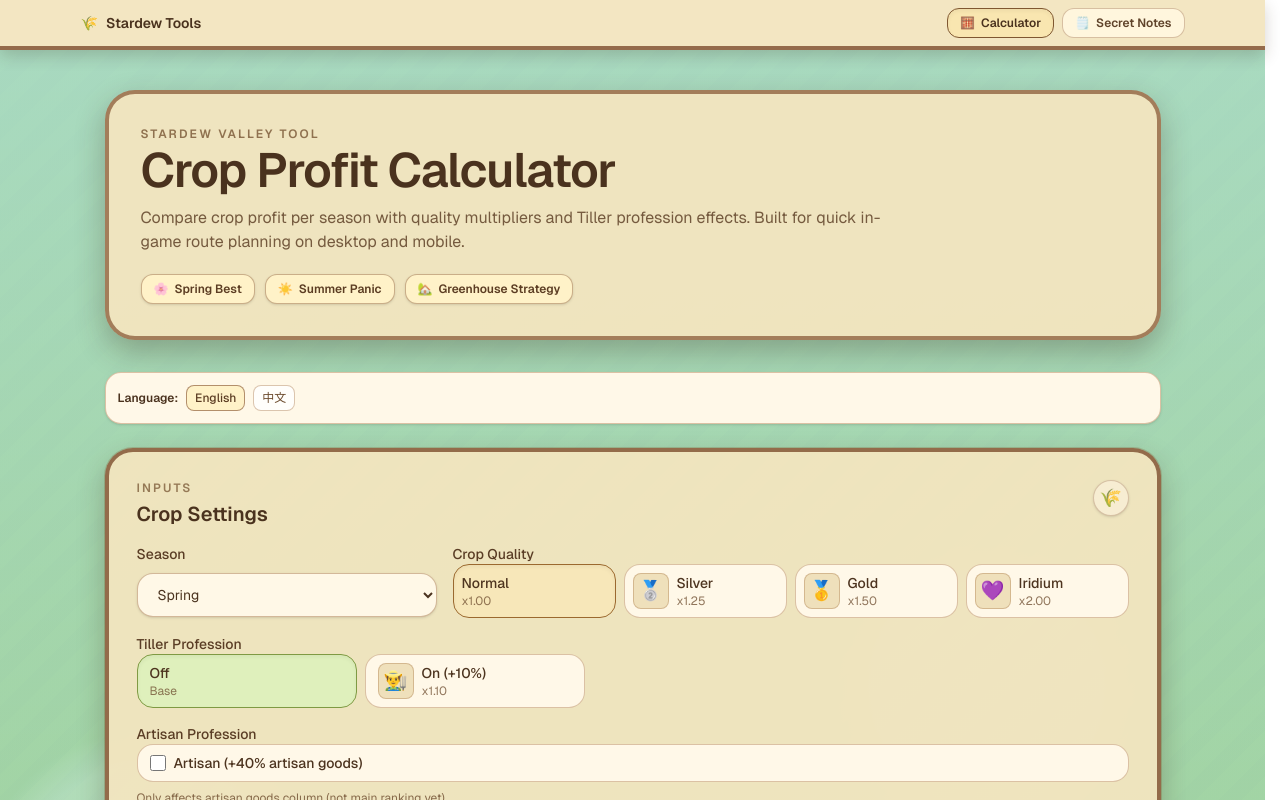
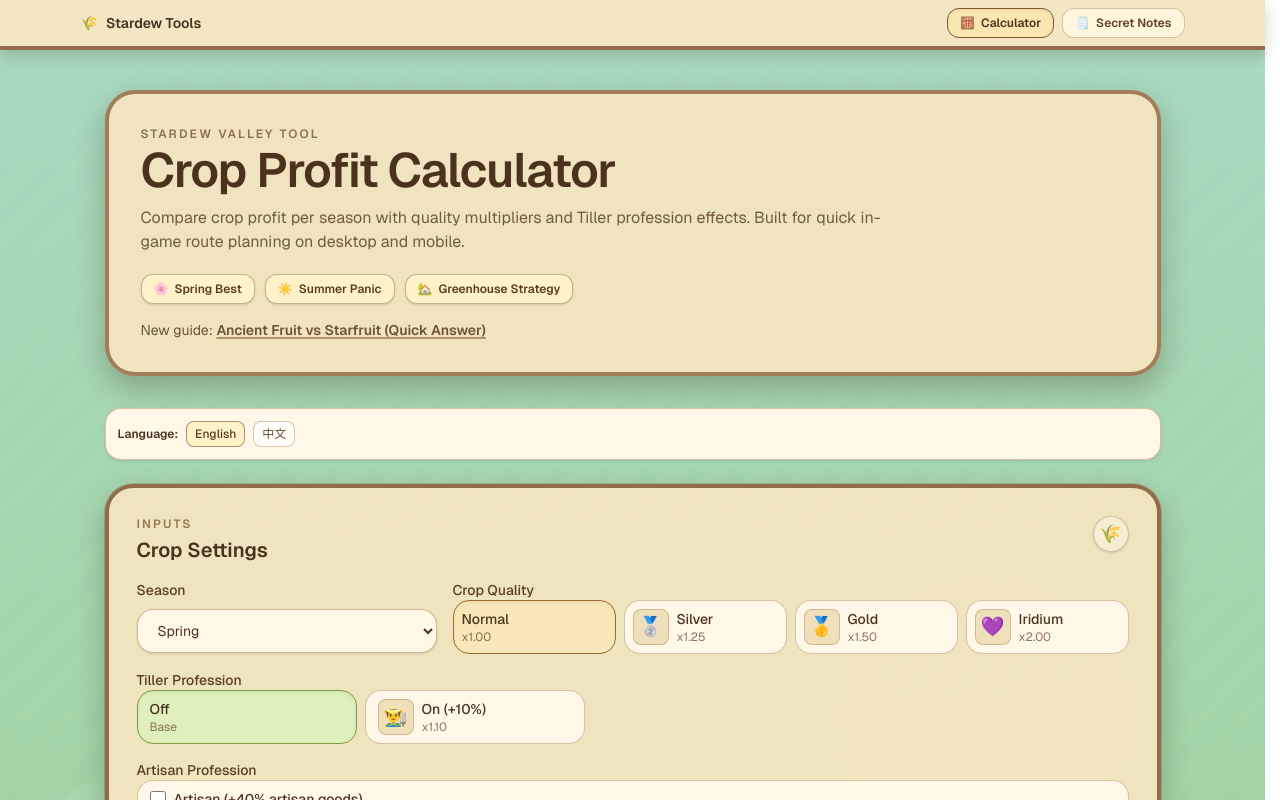
Before and after one commit to yuzhoudabaozhayujiamigou-cloud/stardew-tools, a Next.js app in the folder stardew-tools/: page /calculator in a window 1280 px wide. Shown: the top 800 px of the page. Built offline with nearby package versions, Linux system fonts and the light colour scheme.

Commit message:
feat(seo): add calculator internal links to guides and presets

```diff
--- a/stardew-tools/src/app/calculator/page.tsx
+++ b/stardew-tools/src/app/calculator/page.tsx
@@ -122,6 +122,16 @@
               </Link>
             ))}
           </div>
+
+          <p className="mt-4 text-sm text-[#5f4228]/90">
+            New guide:{" "}
+            <Link
+              href="/blog/ancient-fruit-vs-starfruit-quick-answer"
+              className="font-semibold underline decoration-[#8a5b3a]/60 decoration-2 underline-offset-2 transition hover:text-[#4a321e]"
+            >
+              Ancient Fruit vs Starfruit (Quick Answer)
+            </Link>
+          </p>
         </header>
 
         <section className="mt-8 grid gap-6">
@@ -154,6 +164,34 @@
               </Link>
             </div>
           </section>
+
+          <section className="rounded-[28px] border-4 border-[#7c4d2e]/80 bg-[#f3e5bf]/95 p-5 shadow-[0_12px_28px_rgba(56,41,23,0.28)] ring-1 ring-yellow-900/20 sm:p-7">
+            <h2 className="text-xl font-semibold text-[#4a321e] sm:text-2xl">Read next</h2>
+            <p className="mt-2 text-sm leading-6 text-[#5f4228]/90">
+              Not sure whether Ancient Fruit or Starfruit fits your setup? Use this quick answer guide, then jump into a prefilled calculator scenario.
+            </p>
+            <div className="mt-4 flex flex-wrap gap-3">
+              <Link
+                href="/blog/ancient-fruit-vs-starfruit-quick-answer"
+                className="inline-flex items-center gap-2 rounded-2xl border border-[#8a5b3a]/45 bg-[#fff2c8] px-4 py-2 text-sm font-semibold text-[#5c3d23] shadow-sm transition hover:-translate-y-0.5 hover:border-[#7c4d2e]/70 hover:bg-[#fce8b1]"
+              >
+                <span aria-hidden="true" className="inline-flex items-center leading-none opacity-85">
+                  📘
+                </span>
+                Ancient Fruit vs Starfruit Guide
+              </Link>
+
+              <Link
+                href="/calculator?preset=ancient-vs-starfruit-greenhouse&season=greenhouse&daysLeft=28&profession=artisan"
+                className="inline-flex items-center gap-2 rounded-2xl border border-[#8a5b3a]/45 bg-[#fff8e8] px-4 py-2 text-sm font-semibold text-[#5c3d23] shadow-sm transition hover:-translate-y-0.5 hover:border-[#7c4d2e]/70 hover:bg-[#fce8b1]"
+              >
+                <span aria-hidden="true" className="inline-flex items-center leading-none opacity-85">
+                  🌿
+                </span>
+                Open Greenhouse Preset
+              </Link>
+            </div>
+          </section>
         </section>
 
         <SiteFooter className="mt-10" />
```
